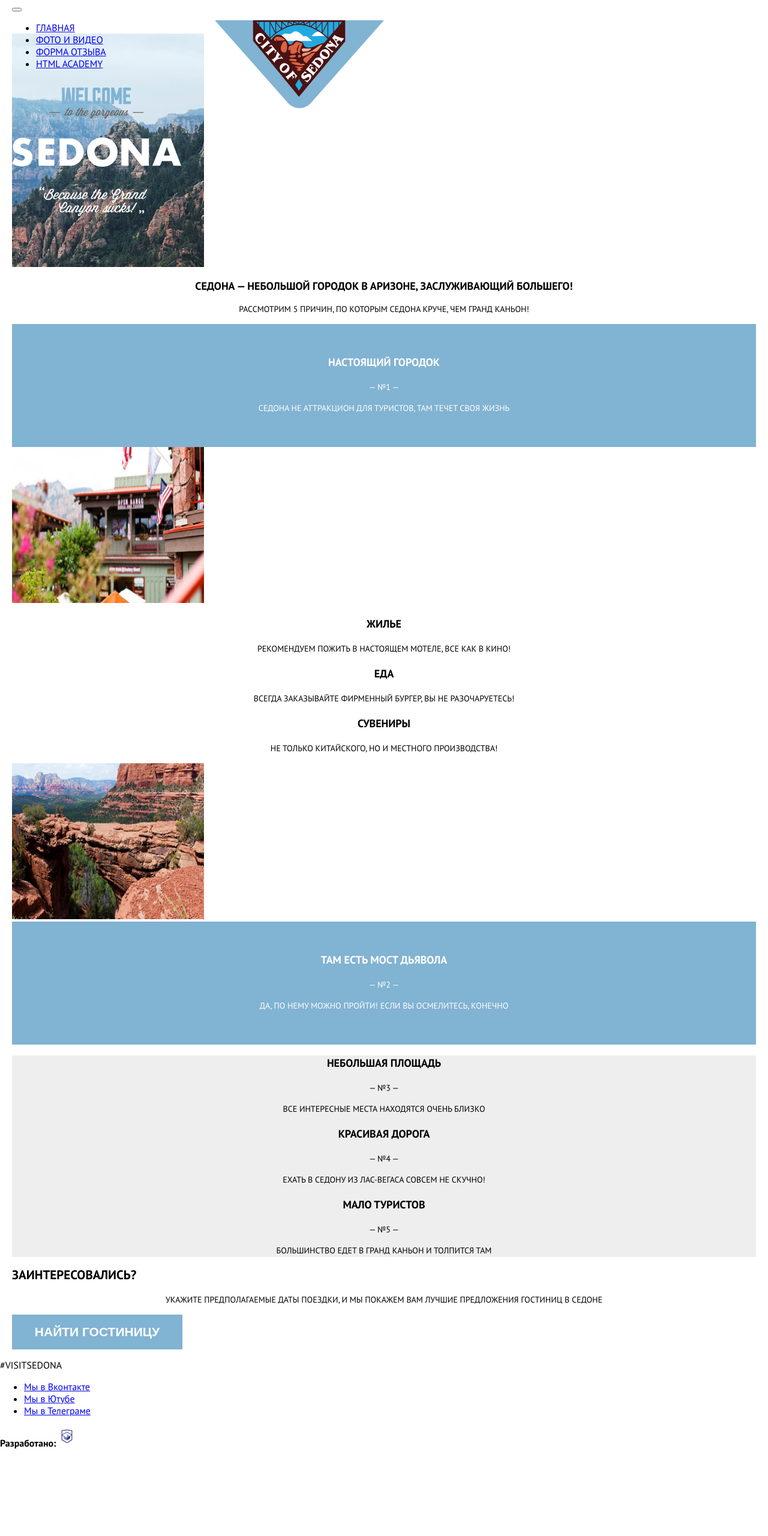
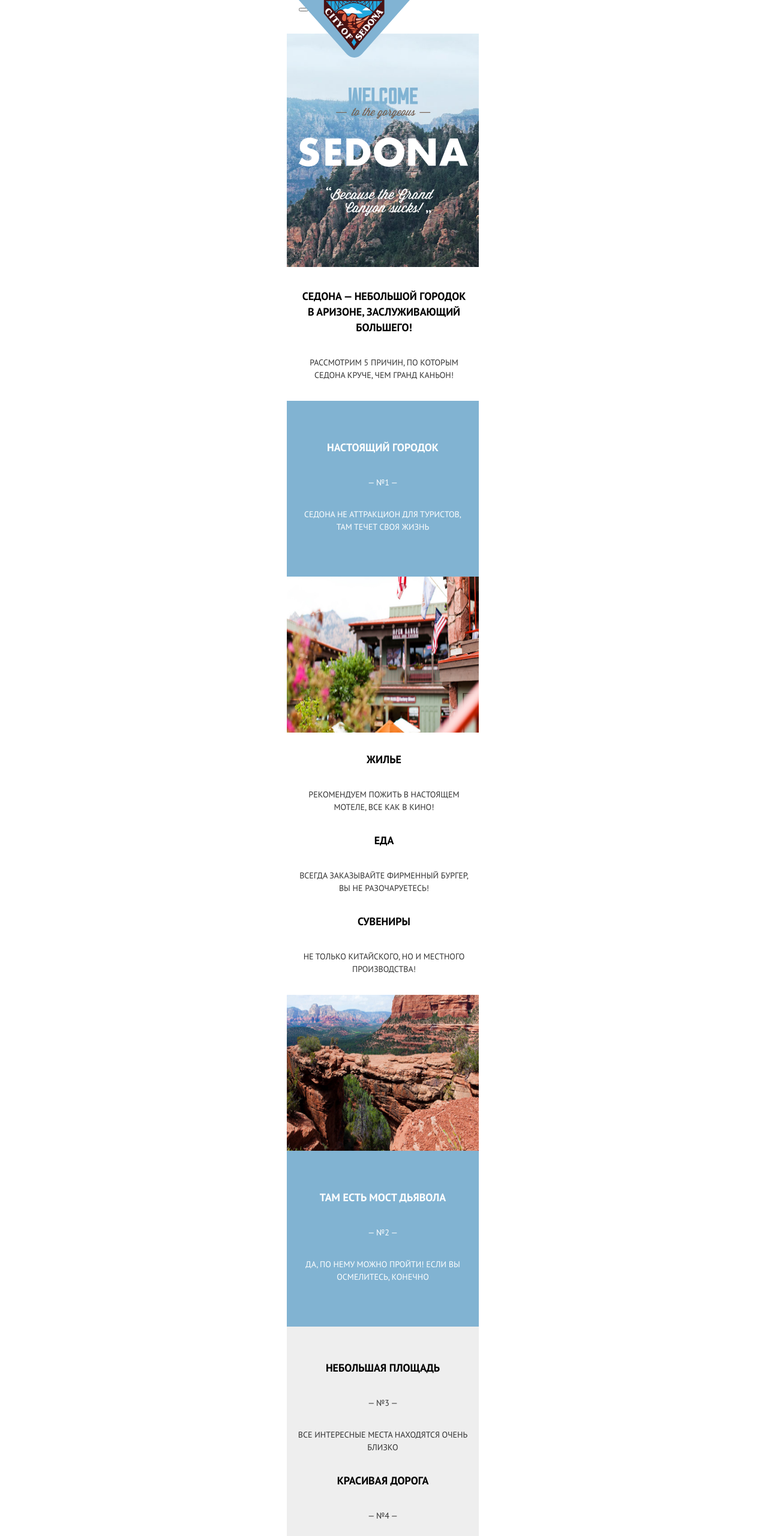
Before and after one commit to valeriyasv/2271799-sedona-27, a website: page source/index.html in a window 1280 px wide. Shown: the top 2560 px of the page at 60% size. Before the commit the page ends 2415 px from the top, so only its background shows below. Drawn offline with nearby package versions, Linux system fonts and the light colour scheme; files that its build step writes are made by us from their sources.

Commit message:
Стилизация

```diff
--- a/source/index.html
+++ b/source/index.html
@@ -2,16 +2,18 @@
 <html class="page" lang="ru">
   <head>
     <meta charset="utf-8">
+    <meta http-equiv="X-UA-Compatible" content="IE=edge">
+    <meta name="viewport" content="width=device-width, initial-scale=1.0">
     <title>HTML Academy: Седона</title>
     <link href="./css/style.css" rel="stylesheet">
   </head>
   <body class="page__body">
+    <div class="container">
       <header class="main-header">
-      <div class="container">
         <div class="main-header__inner">
           <div class="main-header__logo logo">
             <a class="logo__link">
-              <img class="logo__link-img" src="./img/logo.svg"  alt="Логотип Sedona" width="282" height="214">
+              <img class="logo__link-img" src="./img/logo.svg"  alt="Логотип Sedona" width="185" height="96">
             </a>
           </div>
           <nav class="main-nav">
@@ -40,15 +42,14 @@
             </ul>
           </nav>
         </div>
+      </header>
     </div>
-    </header>
     <main class="main-container">
       <div class="container">
         <section class="main-page">
           <img class="main-page__title img" src="./img/text-index.svg.svg" width="282" height="214" alt="Welcome to Sedona">
         </section>
         <section class="reasons">
-          <div class="reasons__wrapper">
           <h2 class="reasons__title">СЕДОНА — НЕБОЛЬШОЙ ГОРОДОК В АРИЗОНЕ, ЗАСЛУЖИВАЮЩИЙ БОЛЬШЕГО!</h2>
           <p class="reasons__text">РАССМОТРИМ 5 ПРИЧИН, ПО КОТОРЫМ СЕДОНА КРУЧЕ, ЧЕМ ГРАНД КАНЬОН!</p>
           <div class="reasons__row">
@@ -57,9 +58,9 @@
               <P class="reasons__text reasons__text--light">— №1 —</P>
               <P class="reasons__text reasons__text--light">СЕДОНА НЕ АТТРАКЦИОН ДЛЯ ТУРИСТОВ, ТАМ ТЕЧЕТ СВОЯ ЖИЗНЬ</P>
             </div>
-              <div class="reasons__image">
-                <img class="img" src="./img/photo-city@1x.jpg" alt="Фото города" width="320" height="260">
-              </div>
+
+            <img class="reasons__image" src="./img/photo-city@1x.jpg" alt="Фото города" width="320" height="260">
+
           </div>
           <div class="reasons__row">
             <div class="reasons__list">
@@ -78,9 +79,9 @@
             </div>
           </div>
           <div class="reasons__row">
-              <div class="reasons__image">
-                <img class="img" src="./img/photo-bridge@1x.jpg" alt="Фото мост Дьявола" width="320" height="260">
-              </div>
+
+            <img class="reasons__image" src="./img/photo-bridge@1x.jpg" alt="Фото мост Дьявола" width="320" height="260">
+
             <div class="reasons__panel">
               <h3 class="reasons__title reasons__title--light">ТАМ ЕСТЬ МОСТ ДЬЯВОЛА</h3>
               <P class="reasons__text reasons__text--light">— №2 —</P>
@@ -106,22 +107,18 @@
               </div>
             </div>
           </div>
-          </div>
         </section>
+
         <section class="map">
-          <div class="map__wrapper">
           <h2 class="map__title">ЗАИНТЕРЕСОВАЛИСЬ?</h2>
           <p class="map__text">УКАЖИТЕ ПРЕДПОЛАГАЕМЫЕ ДАТЫ ПОЕЗДКИ, И МЫ ПОКАЖЕМ ВАМ ЛУЧШИЕ ПРЕДЛОЖЕНИЯ ГОСТИНИЦ В СЕДОНЕ</p>
           <a  href="#"><button class="map__search-button button">НАЙТИ ГОСТИНИЦУ</button></a>
-            <div class="map__image">
-
-            </div>
-          </div>
+          <div class="map__image"></div>
         </section>
       </div>
     </main>
     <footer class="main-footer">
-    <div class="main-footer__wrapper">
+      <div class="container">
         <div class="main-footer__hashtag hashtag">
           <p class="main-footer__hashtag-text">#VISITSEDONA</p>
         </div>
@@ -144,6 +141,5 @@
         </div>
       </div>
     </footer>
-    </div>
   </body>
 </html>
--- a/source/less/header/header.less
+++ b/source/less/header/header.less
@@ -6,17 +6,18 @@
   display: flex;
   flex-direction: row;
   height: 56px;
+  box-sizing: border-box;
+  width: 320px;
 }
 
-.main-nav__toggle {
+.main-header__logo {
 
 }
 
 .logo__link-img {
-
+  position: absolute;
 }
 
-.main-header__logo {
-  position: absolute;
-  right: 50%;
+.main-nav__list {
+  display: none;
 }
--- a/source/less/main/main.less
+++ b/source/less/main/main.less
@@ -13,6 +13,10 @@
   border: none;
 }
 
+// .img {
+//   margin: 0 -20px;
+// }
+
 .main-page__title {
   margin-top: 90px;
   margin-bottom: 85px;
@@ -21,8 +25,11 @@
 .main-page {
   background-image: url("../img/back-mobile.jpg.png");
   background-repeat: no-repeat;
+  margin: 0 -20px;
+  padding: 0 20px;
 }
 
 .container {
-  margin: 0 20px;
+  max-width: 284px;
+  margin: 0 auto;
 }
--- a/source/less/map/map.less
+++ b/source/less/map/map.less
@@ -2,6 +2,9 @@
   font-size: 21px;
   line-height: 26px;
   font-weight: bold;
+  margin-top: 38px;
+  text-align: center;
+  margin-bottom: 25px;
 }
 
 .map__text {
--- a/source/less/reasons/reasons.less
+++ b/source/less/reasons/reasons.less
@@ -1,5 +1,6 @@
 .reasons__title {
   .title-h2();
+  margin: 32px 0 35px 0;
 
   &--light {
     color: #ffffff;
@@ -8,6 +9,7 @@
 
 .reasons__text {
   .text();
+  margin-bottom: 32px;
 
   &--light {
     color: #ffffff;
@@ -17,10 +19,26 @@
 .reasons__panel {
   background-color: @main-color;
   padding: 33px 18px 40px 18px;
+  margin: 0 -20px;
+  width: 320px;
+  box-sizing: border-box;
 }
 
 .reasons__list {
   &--gray {
     background-color: #eeeeee;
+    padding: 24px 18px 28px 18px;
+    margin: 0 -20px;
+    width: 320px;
+    box-sizing: border-box;
   }
 }
+
+.reasons__image {
+  margin: 0 -20px;
+}
+
+.reasons__row {
+  display: flex;
+  flex-direction: column;
+}
--- a/source/less/variables/var.less
+++ b/source/less/variables/var.less
@@ -1,4 +1,5 @@
 @main-color: #81B3D2;
+@text-color: #333333;
 
 .title-h2() {
   font-size: 18px;
@@ -12,4 +13,5 @@
   font-size: 14px;
   line-height: 21px;
   text-align: center;
+  color: @text-color;
 }
```
Lines whose indentation alone changed are shown as unchanged.
